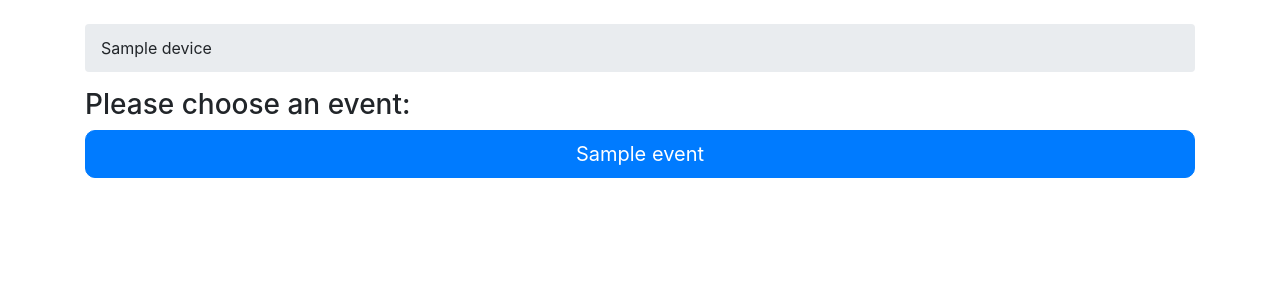
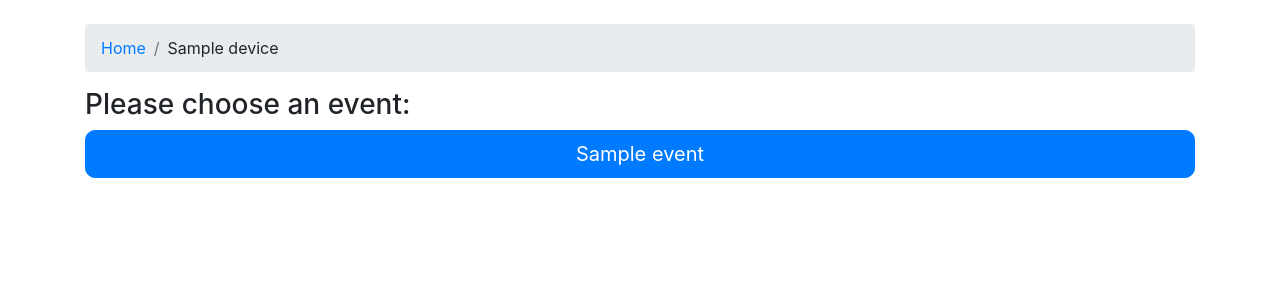
Before and after one commit to biosstation/shiplog, a Django app: page /event/1/ in a window 1280 px wide. Shown: the part 56-356 px from the top of the page. Run offline with Django 3.2, Linux system fonts and the light colour scheme; tables that the repository leaves empty hold one stand-in row (values such as "Sample post"); some libraries are stand-ins or nearby versions.

Commit message:
Displaying breadcrumbs on all pages

```diff
--- a/eventcapture/templates/index.html
+++ b/eventcapture/templates/index.html
@@ -1,5 +1,6 @@
 {% extends "base.html" %}
 {% block content %}
+{% include "lineage.html" %}
 <h3>Please choose a device:</h3>
 <div class="btn-group-vertical w-100">
     {% for device in cruise.devices.all %}
--- a/eventcapture/templates/lineage.html
+++ b/eventcapture/templates/lineage.html
@@ -1,6 +1,7 @@
 <ol class="breadcrumb">
+    <li class="breadcrumb-item"><a href="{% url 'index' %}">Home</a></li>
 {% for parent in parents %}
-    <li class="breadcrumb-item">{{ parent.name }}</li>
+    <li class="breadcrumb-item"><a href="{% url 'device' device_id=parent.id %}">{{ parent.name }}</a></li>
 {% endfor %}
     <li class="breadcrumb-item">{{ device.name }}</li>
 </ol>
```
